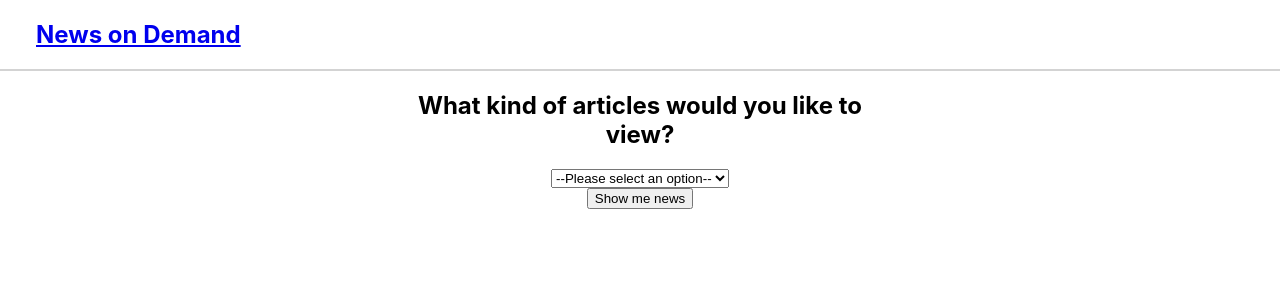
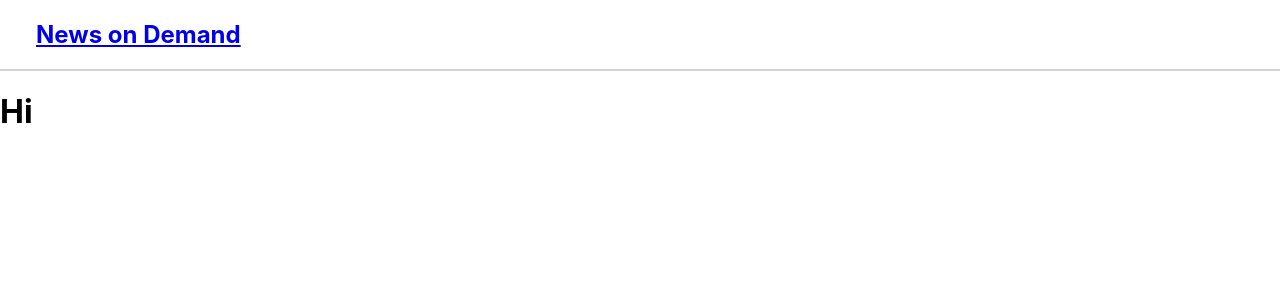
Before and after one commit to errabun/NYTimes-T.H.-Challenge, a React (Create React App) app: page /query in a window 1280 px wide. Shown: the top 300 px of the page. Built offline with nearby package versions, Linux system fonts and the light colour scheme.

Commit message:
Move handleSubmit to App component, pass as prop to Dashboard

```diff
--- a/src/Components/App/App.js
+++ b/src/Components/App/App.js
@@ -1,17 +1,34 @@
 import './App.css';
 import Dashboard from '../Dashboard/Dashboard'
 import Header from '../Header/Header'
-import { Route } from 'react-router-dom'
+import Query from '../Query/Query'
+import { Route, Switch } from 'react-router-dom'
+import { useState, useEffect } from 'react'
+import { fetchSelectNews } from '../apiCalls/apiCalls'
 
 function App() {
+
+  const [articles, setArticles] = useState({})
+
+  const handleSubmit = (newsSelection) => {
+    fetchSelectNews(newsSelection)
+      .then(data => setArticles(data.results))
+  }
+
   return (
     <div>
       <Header />
       <main>
-        <Route
-          exact route='/'
-          render={() => <Dashboard/>}
-        />
+        <Switch>
+          <Route
+            exact path='/'
+            render={() => <Dashboard handleSubmit={handleSubmit}/>}
+          />
+          <Route
+            exact path='/query'
+            render={() => <Query />}
+          />
+        </Switch>
       </main>
     </div>
   );
--- a/src/Components/Dashboard/Dashboard.js
+++ b/src/Components/Dashboard/Dashboard.js
@@ -1,26 +1,14 @@
 import './Dashboard.css'
 import { useState, useEffect } from 'react'
 
-function Dashboard () {
+function Dashboard ({ handleSubmit }) {
   const [newsSelection, setNewsSelection] = useState('')
-
-  const apiKey='xK7RQqZlQJNbAVvD3uspG5xdju3gGsvV'
-
-  const handleClick = (e) => {
-    return fetch(`https://api.nytimes.com/svc/topstories/v2/${newsSelection}.json?api-key=${apiKey}`)
-      .then(resp => {
-        if (!resp.ok) {
-          throw new Error('Couldn\'t find any articles, please try again')
-        } else {
-          return console.log(resp.json())
-        }
-      })
-  }
+  const [articles, setArticles] = useState({})
 
   return(
     <div className='component-container'>
       <main className='select-container'>
-        <h2 style={{'text-align': 'center'}}>What kind of articles would you like to view?</h2>
+        <h2 style={{'textAlign': 'center'}}>What kind of articles would you like to view?</h2>
         <select name='article-select' id='article-select' value={newsSelection} onChange={e => setNewsSelection(e.target.value)}>
           <option value=''> --Please select an option--</option>
           <option value='arts'>Arts</option>
@@ -31,16 +19,16 @@ function Dashboard () {
           <option value='health'>Health</option>
           <option value='magazine'>Magazine</option>
           <option value='movies'>Movies</option>
-          <option value='opinion'>Opinion</option>
           <option value='politics'>Politics</option>
           <option value='realestate'>Real Estate</option>
           <option value='science'>Science</option>
+          <option value='sports'>Sports</option>
           <option value='technology'>Technology</option>
           <option value='travel'>Travel</option>
           <option value='us'>US News</option>
           <option value='world'>World News</option>
         </select>
-        <button onClick={e => handleClick(e)}>Show me news</button>
+        <button onClick={() => handleSubmit(newsSelection)}>Show me news</button>
       </main>
     </div>
   )
--- a/src/Components/Header/Header.js
+++ b/src/Components/Header/Header.js
@@ -6,7 +6,7 @@ function Header() {
   return (
     <div className='header-container'>
       <Link to='/'>
-        <h2 style={{'margin-left': '1.5em'}}>News on Demand</h2>
+        <h2 style={{'marginLeft': '1.5em'}}>News on Demand</h2>
       </Link>
     </div>
   )
--- a/src/Components/Query/Query.js
+++ b/src/Components/Query/Query.js
@@ -0,0 +1,10 @@
+import './Query.css'
+
+function Query() {
+
+  return (
+    <h1>Hi</h1>
+  )
+}
+
+export default Query
--- /dev/null
+++ b/src/Components/apiCalls/apiCalls.js
@@ -0,0 +1,12 @@
+const apiKey='xK7RQqZlQJNbAVvD3uspG5xdju3gGsvV'
+
+export const fetchSelectNews = (newsSelection) => {
+  return fetch(`https://api.nytimes.com/svc/topstories/v2/${newsSelection}.json?api-key=${apiKey}`)
+    .then(resp => {
+      if (!resp.ok) {
+        throw new Error('Couldn\'t find any articles, please try again')
+      } else {
+        return resp.json()
+      }
+    })
+}
```
